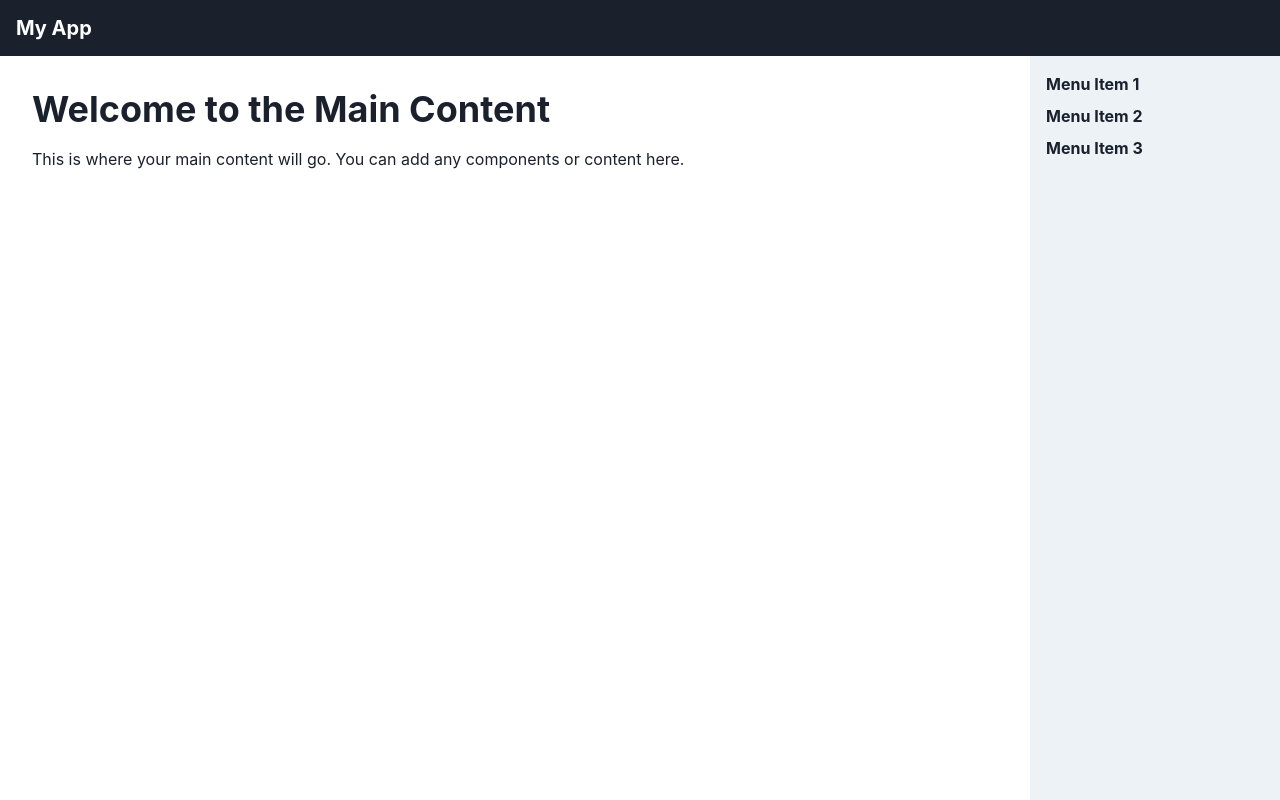
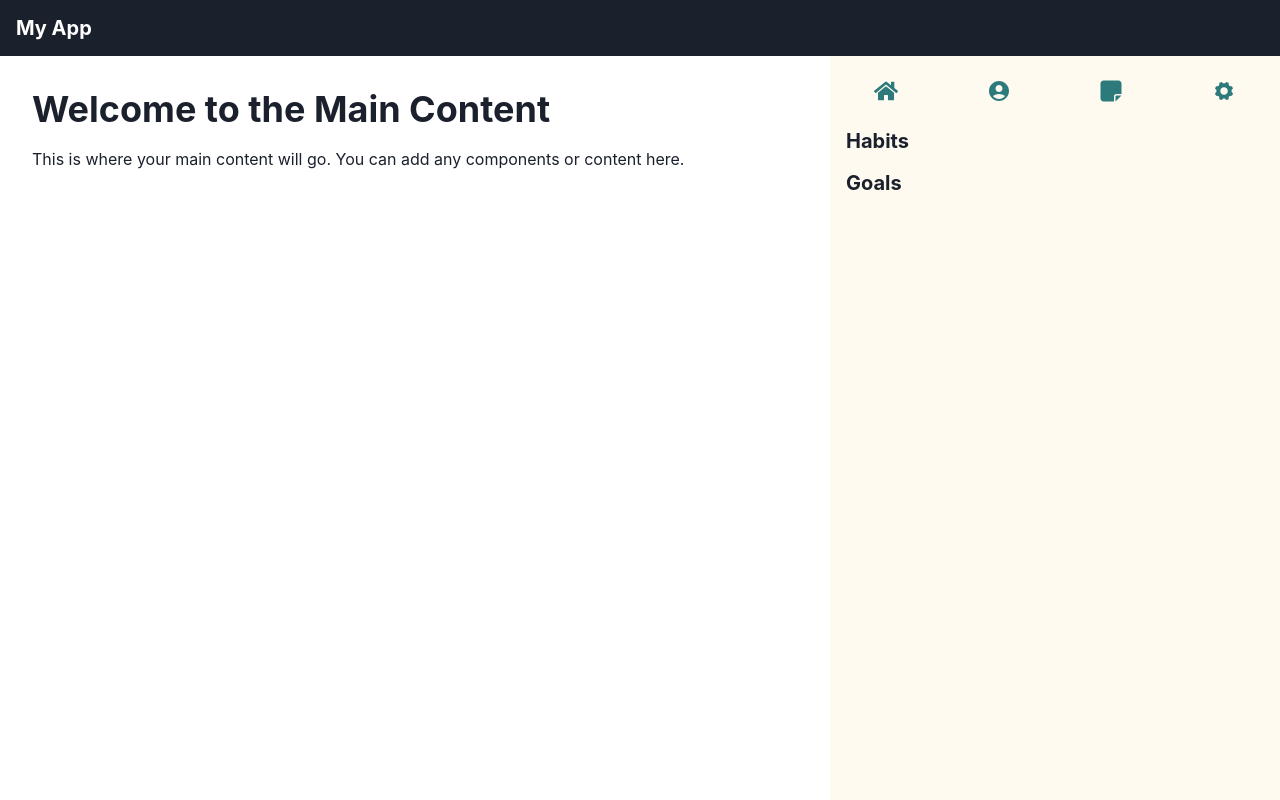
Before and after one commit to SantiagoFernandez11/ProductivityApplication, a React (Vite) app in the folder frontend/: page / in a window 1280 px wide. Built offline with nearby package versions, Linux system fonts and the light colour scheme.

Commit message:
Sidebar icon buttons added

```diff
--- a/frontend/package.json
+++ b/frontend/package.json
@@ -15,7 +15,8 @@
     "@emotion/styled": "^11.13.0",
     "framer-motion": "^11.3.21",
     "react": "^18.3.1",
-    "react-dom": "^18.3.1"
+    "react-dom": "^18.3.1",
+    "react-icons": "^5.2.1"
   },
   "devDependencies": {
     "@types/react": "^18.3.3",
--- a/frontend/src/components/Sidebar.jsx
+++ b/frontend/src/components/Sidebar.jsx
@@ -1,12 +1,54 @@
-import React from 'react';
-import { VStack, Text } from '@chakra-ui/react';
+import React, {useState, useEffect} from 'react';
+import { VStack, HStack, Text, Box, Flex } from '@chakra-ui/react';
+import { IconButton } from '@chakra-ui/react'
+import { FaHome } from "react-icons/fa";
+import { MdAccountCircle } from "react-icons/md";
+import { FaNoteSticky } from "react-icons/fa6";
+import { IoIosSettings } from "react-icons/io";
 
 const Sidebar = () => (
-	<VStack bg="gray.100" w="250px" h="100%" p={4} align="stretch">
-		<Text fontWeight="bold">Menu Item 1</Text>
-		<Text fontWeight="bold">Menu Item 2</Text>
-		<Text fontWeight="bold">Menu Item 3</Text>
-	</VStack>
+  <VStack bg="orange.50" w="450px" h="100%" align="stretch" spacing={4} position="relative">
+    <Box position="absolute" left={0} right={0} top={0}>
+      <HStack
+        bg="orange.50"
+        w="100%"
+        h="70px"
+        spacing={0}
+        justifyContent="space-around"
+      >
+        {[
+          { icon: FaHome, label: 'Home' },
+          { icon: MdAccountCircle, label: 'Profile' },
+          { icon: FaNoteSticky, label: 'Niche Projects' },
+          { icon: IoIosSettings, label: 'Settings' }
+        ].map(({ icon: Icon, label }) => (
+          <Flex
+            key={label}
+            flex={1}
+            h="100%"
+            alignItems="center"
+            justifyContent="center"
+          >
+            <IconButton
+              variant='ghost'
+              colorScheme='teal'
+              aria-label={label}
+              icon={<Icon size="24px" />}
+              h="100%"
+              w="100%"
+              borderRadius={0}
+            />
+          </Flex>
+        ))}
+      </HStack>
+    </Box>
+    <Box pt="70px" px={4} w="100%"> {/* Adjusted padding-top */}
+		<VStack align="stretch" spacing={3}>
+			<Text fontSize="xl" fontWeight="bold">Habits</Text>
+			<Text fontSize="xl" fontWeight="bold">Goals</Text>
+		</VStack>
+    </Box>
+  </VStack>
 );
 
 export default Sidebar;
```
Also changed, not shown: 1 other file (tests, documents, lock files or other folders).
